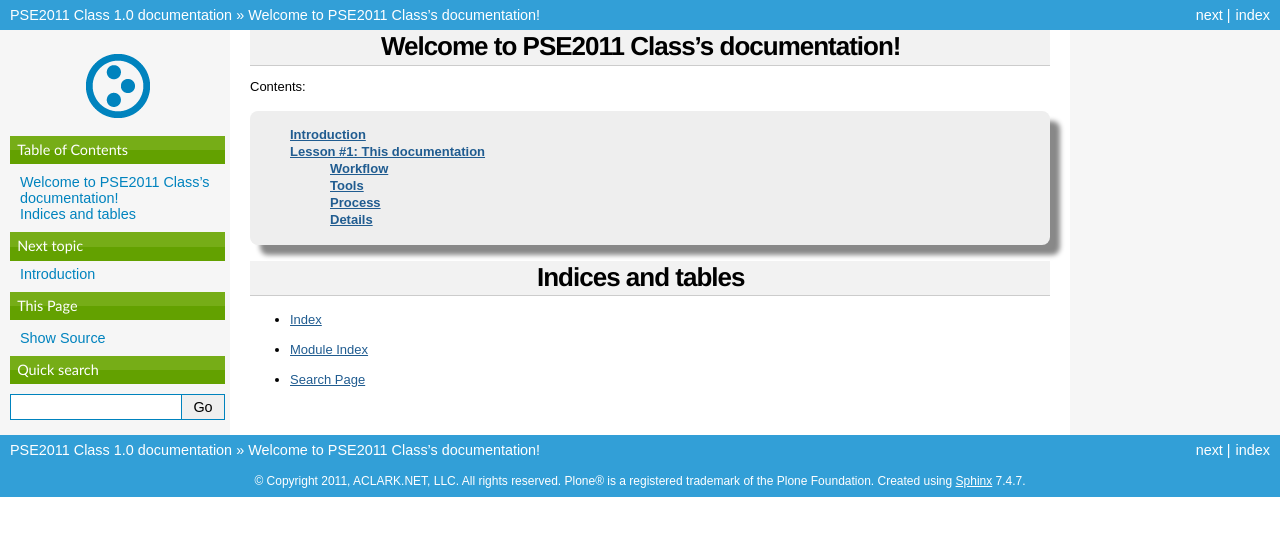
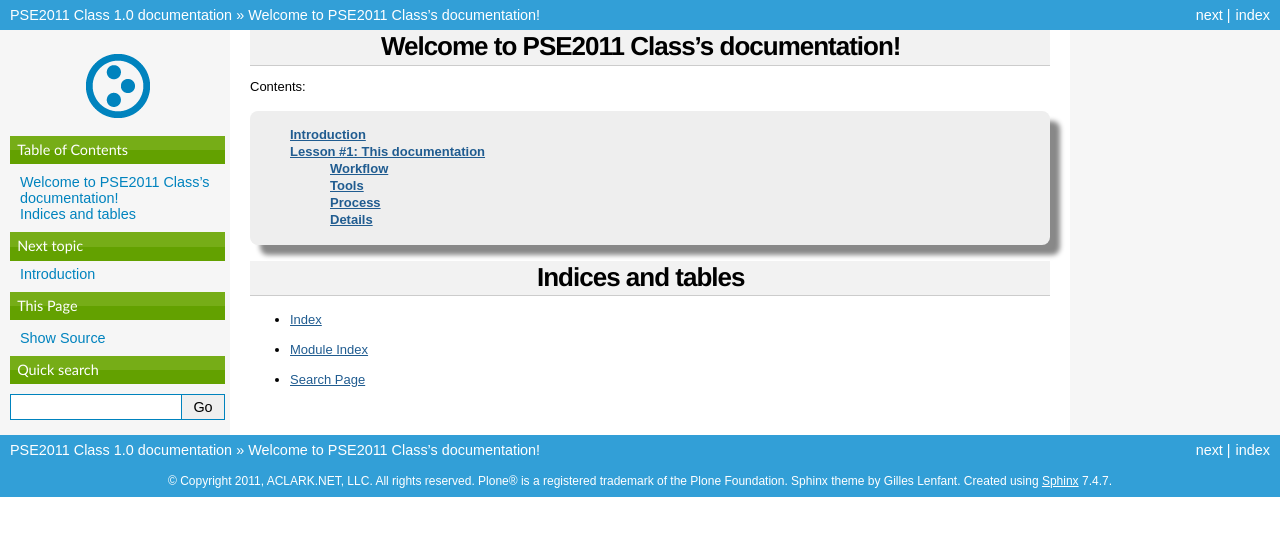
Before and after one commit to aclark4life/PSE2011, a Sphinx documentation site: the page built from docs/index.rst, in a window 1280 px wide. Shown: the top 536 px of the page. Built offline with Sphinx 7.4.7, drawn with Linux system fonts in a browser that asks for light colours.

Commit message:
Theme credits

```diff
--- a/docs/conf.py
+++ b/docs/conf.py
@@ -41,7 +41,7 @@ master_doc = 'index'
 
 # General information about the project.
 project = u'PSE2011 Class'
-copyright = u'2011, ACLARK.NET, LLC. All rights reserved. Plone® is a registered trademark of the Plone Foundation'
+copyright = u'2011, ACLARK.NET, LLC. All rights reserved. Plone® is a registered trademark of the Plone Foundation. Sphinx theme by Gilles Lenfant'
 
 # The version info for the project you're documenting, acts as replacement for
 # |version| and |release|, also used in various other places throughout the
```
